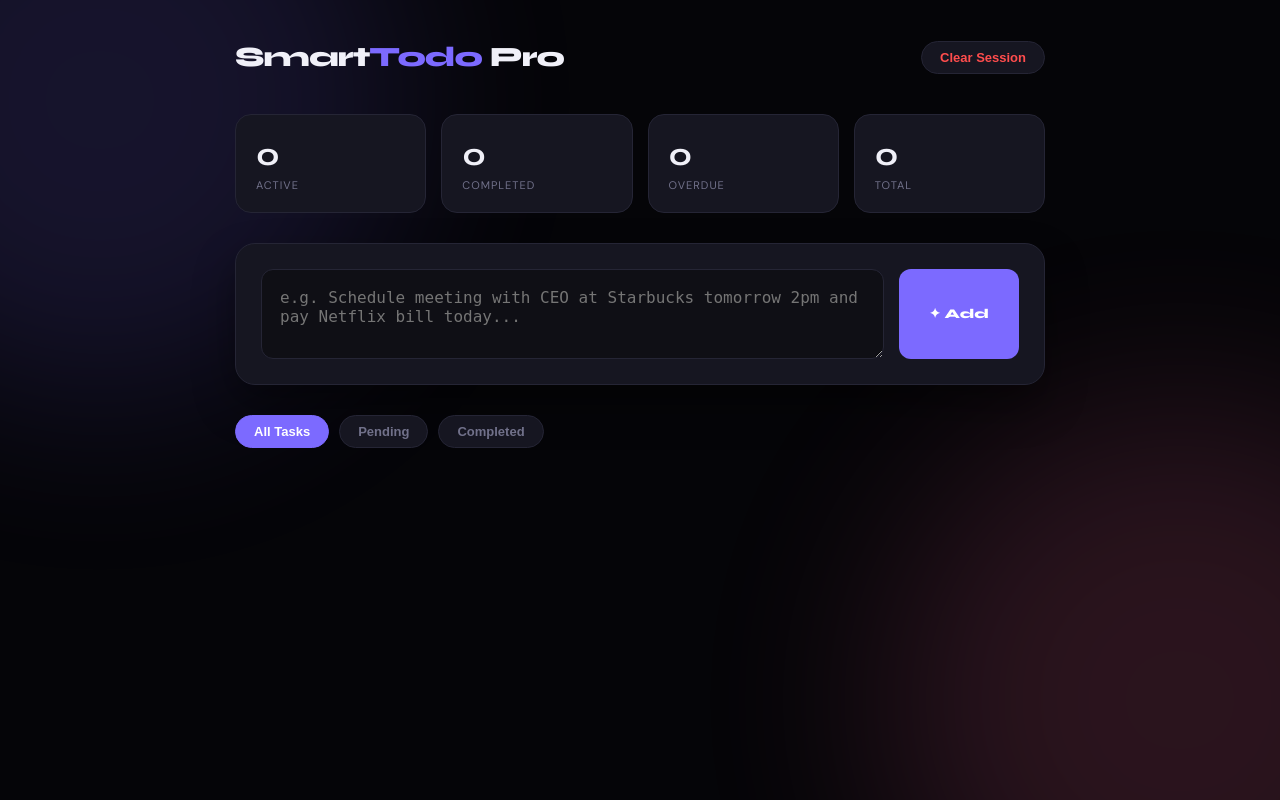
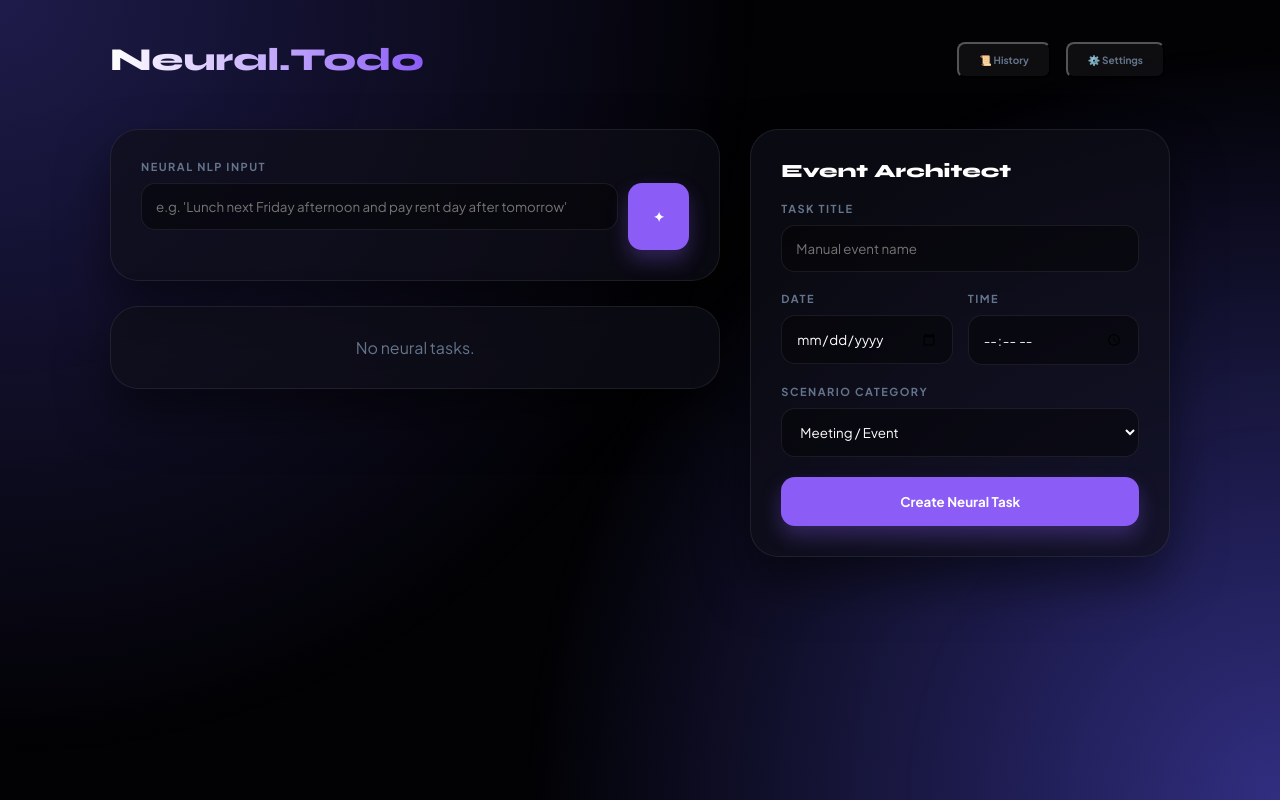
Before and after one commit to adhulshaju/Smarttodo, a Flask app: page / in a window 1280 px wide. Run offline with Flask 3, Linux system fonts and the light colour scheme.

Commit message:
Update index.html
3 index

```diff
--- a/templates/index.html
+++ b/templates/index.html
@@ -3,202 +3,210 @@
 <head>
     <meta charset="UTF-8">
     <meta name="viewport" content="width=device-width, initial-scale=1.0">
-    <title>SmartTodo Pro</title>
-    <link href="https://fonts.googleapis.com/css2?family=Syne:wght@700;800&family=DM+Sans:wght@400;500;700&display=swap" rel="stylesheet">
+    <title>SmartTodo Ultra Pro</title>
+    <link rel="stylesheet" href="https://cdnjs.cloudflare.com/ajax/libs/animate.css/4.1.1/animate.min.css"/>
+    <link href="https://fonts.googleapis.com/css2?family=Syne:wght@800&family=Plus+Jakarta+Sans:wght@400;600;700&display=swap" rel="stylesheet">
     <style>
         :root {
-            --bg: #050508; --surface: #0f0f15; --card: #161621; --border: #252535;
-            --accent: #7c6aff; --accent-glow: rgba(124,106,255,0.4);
-            --text: #f0f0f8; --muted: #71718a;
-            --high: #ff4d4d; --med: #ffb84d; --low: #4dffb8;
+            --bg: #020204; --card: rgba(15, 15, 25, 0.7); --border: rgba(255,255,255,0.08);
+            --accent: #8b5cf6; --accent-glow: rgba(139, 92, 246, 0.3);
+            --text: #ffffff; --muted: #64748b;
         }
-        *, *::before, *::after { box-sizing: border-box; margin:0; padding:0; }
-        body { background: var(--bg); color: var(--text); font-family: 'DM Sans', sans-serif; overflow-x: hidden; }
+        * { box-sizing: border-box; margin: 0; padding: 0; font-family: 'Plus Jakarta Sans', sans-serif; }
+        body { background: var(--bg); color: var(--text); min-height: 100vh; overflow-x: hidden; }
 
-        .bg-orb { position: fixed; width: 600px; height: 600px; border-radius: 50%; filter: blur(100px); z-index: 0; opacity: 0.15; pointer-events: none; }
-        .orb-1 { top: -200px; left: -200px; background: var(--accent); }
-        .orb-2 { bottom: -200px; right: -200px; background: #ff6a9b; }
+        .mesh { position: fixed; inset: 0; z-index: -1; background:
+            radial-gradient(circle at 0% 0%, #1e1b4b 0%, transparent 50%),
+            radial-gradient(circle at 100% 100%, #312e81 0%, transparent 50%); }
 
-        .container { max-width: 850px; margin: 0 auto; padding: 40px 20px; position: relative; z-index: 10; }
+        .container { max-width: 1100px; margin: 0 auto; padding: 40px 20px; }
 
-        header { display: flex; justify-content: space-between; align-items: center; margin-bottom: 40px; }
-        .logo { font-family: 'Syne', sans-serif; font-size: 28px; font-weight: 800; letter-spacing: -1px; }
-        .logo span { color: var(--accent); }
+        header { display: flex; justify-content: space-between; align-items: center; margin-bottom: 50px; }
+        .logo { font-family: 'Syne'; font-size: 32px; background: linear-gradient(to right, #fff, var(--accent)); -webkit-background-clip: text; -webkit-text-fill-color: transparent; }
 
-        /* Stats Grid */
-        .stats { display: grid; grid-template-columns: repeat(4, 1fr); gap: 15px; margin-bottom: 30px; }
-        .stat-card { background: var(--card); border: 1px solid var(--border); padding: 20px; border-radius: 16px; transition: 0.3s; }
-        .stat-card:hover { border-color: var(--accent); transform: translateY(-3px); }
-        .stat-card h3 { font-family: 'Syne'; font-size: 32px; margin-bottom: 4px; }
-        .stat-card p { font-size: 11px; color: var(--muted); text-transform: uppercase; letter-spacing: 1px; }
+        .app-grid { display: grid; grid-template-columns: 1.6fr 1.1fr; gap: 30px; }
 
-        /* AI Input Area */
-        .input-box { background: var(--card); border: 1px solid var(--border); border-radius: 20px; padding: 25px; box-shadow: 0 20px 40px rgba(0,0,0,0.4); margin-bottom: 30px; }
-        .nlp-group { display: flex; gap: 15px; }
-        .nlp-input { flex: 1; background: var(--surface); border: 1px solid var(--border); border-radius: 12px; padding: 18px; color: white; font-size: 16px; outline: none; min-height: 90px; transition: 0.3s; }
-        .nlp-input:focus { border-color: var(--accent); box-shadow: 0 0 15px var(--accent-glow); }
-        .add-btn { background: var(--accent); border: none; color: white; font-family: 'Syne'; font-weight: 800; padding: 0 30px; border-radius: 12px; cursor: pointer; transition: 0.2s; }
-        .add-btn:hover { filter: brightness(1.2); transform: scale(1.02); }
+        /* Glassmorphism */
+        .glass-card { background: var(--card); backdrop-filter: blur(25px); border: 1px solid var(--border); border-radius: 28px; padding: 30px; box-shadow: 0 25px 50px rgba(0,0,0,0.5); transition: 0.4s; }
+        .glass-card:hover { border-color: rgba(255,255,255,0.15); }
 
-        .ai-preview { margin-top: 15px; font-size: 13px; color: var(--accent); font-weight: 500; display: none; }
+        /* Inputs */
+        label { display: block; font-size: 11px; font-weight: 700; color: var(--muted); text-transform: uppercase; letter-spacing: 1.5px; margin-bottom: 10px; }
+        input, select { width: 100%; background: rgba(0,0,0,0.4); border: 1px solid var(--border); border-radius: 14px; padding: 14px; color: #fff; outline: none; margin-bottom: 20px; }
+        input:focus { border-color: var(--accent); box-shadow: 0 0 20px var(--accent-glow); }
 
-        /* Task List */
-        .todo-item { background: var(--card); border: 1px solid var(--border); border-radius: 18px; padding: 20px; display: flex; align-items: center; gap: 18px; margin-bottom: 12px; transition: 0.3s; animation: fadeIn 0.4s ease; }
-        .todo-item:hover { background: #1c1c2b; border-color: #353545; }
-        .todo-item.completed { opacity: 0.4; filter: grayscale(1); }
+        .btn-pro { background: var(--accent); color: #fff; border: none; padding: 16px; border-radius: 14px; font-weight: 700; cursor: pointer; width: 100%; transition: 0.3s; box-shadow: 0 10px 20px var(--accent-glow); }
+        .btn-pro:hover { transform: translateY(-3px); box-shadow: 0 15px 30px var(--accent); }
 
-        .checkbox { width: 26px; height: 26px; border: 2px solid var(--border); border-radius: 8px; cursor: pointer; transition: 0.2s; display: grid; place-items: center; }
-        .checkbox.checked { background: var(--accent); border-color: var(--accent); }
-        .checkbox.checked::after { content: '✓'; color: white; font-weight: bold; font-size: 14px; }
+        /* Todo Items */
+        .todo-item { display: flex; align-items: center; gap: 20px; padding: 20px; border-bottom: 1px solid var(--border); animation: slideInUp 0.5s ease-out; }
+        .todo-item:last-child { border: none; }
+        .check { width: 28px; height: 28px; border-radius: 10px; border: 2px solid var(--accent); cursor: pointer; display: grid; place-items: center; transition: 0.3s; flex-shrink: 0; }
+        .check.checked { background: var(--accent); }
+        .check.checked::after { content: '✓'; color: #fff; font-weight: bold; }
 
-        .todo-content { flex: 1; }
-        .todo-title { font-size: 17px; font-weight: 500; margin-bottom: 8px; }
-        .todo-badges { display: flex; gap: 8px; flex-wrap: wrap; }
-        .badge { font-size: 10px; padding: 4px 10px; border-radius: 6px; font-weight: 700; text-transform: uppercase; letter-spacing: 0.5px; }
-        .b-priority-high { background: rgba(255,77,77,0.15); color: var(--high); }
-        .b-priority-medium { background: rgba(255,184,77,0.15); color: var(--med); }
-        .b-cat { background: rgba(124,106,255,0.15); color: var(--accent); }
-        .b-date { background: rgba(255,255,255,0.05); color: var(--muted); }
-        .b-loc { background: rgba(77,255,184,0.15); color: var(--low); }
+        .info { flex: 1; }
+        .title { font-weight: 600; font-size: 17px; margin-bottom: 4px; }
+        .tag { font-size: 10px; font-weight: 700; padding: 4px 10px; border-radius: 8px; background: rgba(255,255,255,0.05); color: var(--muted); margin-right: 5px; }
 
-        .del-btn { color: var(--muted); cursor: pointer; font-size: 18px; transition: 0.2s; padding: 10px; }
-        .del-btn:hover { color: var(--high); }
+        /* Modal Settings */
+        .overlay { position: fixed; inset: 0; background: rgba(0,0,0,0.85); backdrop-filter: blur(15px); display: none; place-items: center; z-index: 1000; }
 
-        .filter-row { display: flex; gap: 10px; margin-bottom: 20px; }
-        .f-btn { background: var(--card); border: 1px solid var(--border); color: var(--muted); padding: 8px 18px; border-radius: 30px; cursor: pointer; font-size: 13px; font-weight: 600; }
-        .f-btn.active { background: var(--accent); color: white; border-color: var(--accent); }
-
-        @keyframes fadeIn { from { opacity: 0; transform: translateY(10px); } to { opacity: 1; transform: translateY(0); } }
+        @media (max-width: 900px) { .app-grid { grid-template-columns: 1fr; } }
     </style>
 </head>
 <body>
-
-<div class="bg-orb orb-1"></div>
-<div class="bg-orb orb-2"></div>
-
-<div class="container">
+    <div class="mesh"></div>
+    <div class="container animate__animated animate__fadeIn">
         <header>
-        <div class="logo">Smart<span>Todo</span> Pro</div>
-        <button class="f-btn" onclick="clearAll()" style="color: var(--high)">Clear Session</button>
+            <h1 class="logo">Neural.Todo</h1>
+            <div style="display:flex; gap:10px;">
+                <button onclick="toggleHistory()" class="tag" style="cursor:pointer; padding:10px 20px;">📜 History</button>
+                <button onclick="openSettings()" class="tag" style="cursor:pointer; padding:10px 20px;">⚙️ Settings</button>
+            </div>
         </header>
 
-    <div class="stats">
-        <div class="stat-card"> <h3 id="st-active">0</h3> <p>Active</p> </div>
-        <div class="stat-card"> <h3 id="st-done">0</h3> <p>Completed</p> </div>
-        <div class="stat-card"> <h3 id="st-over">0</h3> <p>Overdue</p> </div>
-        <div class="stat-card"> <h3 id="st-total">0</h3> <p>Total</p> </div>
+        <div class="app-grid">
+            <!-- Left: Smart Entry -->
+            <div class="pane">
+                <div class="glass-card animate__animated animate__fadeInLeft" style="margin-bottom: 25px;">
+                    <label>Neural NLP Input</label>
+                    <div style="display:flex; gap:10px;">
+                        <input type="text" id="ai-input" placeholder="e.g. 'Lunch next Friday afternoon and pay rent day after tomorrow'">
+                        <button onclick="parseAI()" class="btn-pro" style="width:auto; padding:0 25px;">✦</button>
+                    </div>
+                </div>
+                <div class="glass-card"><div id="todo-list"></div></div>
             </div>
 
-    <div class="input-box">
-        <div class="nlp-group">
-            <textarea id="nlp-input" class="nlp-input" placeholder="e.g. Schedule meeting with CEO at Starbucks tomorrow 2pm and pay Netflix bill today..."></textarea>
-            <button class="add-btn" onclick="processAI()">✦ Add</button>
-        </div>
-        <div id="ai-preview" class="ai-preview">✦ AI detected 2 tasks...</div>
+            <!-- Right: Event Architect (Manual) -->
+            <div class="pane">
+                <div class="glass-card animate__animated animate__fadeInRight">
+                    <h3 style="margin-bottom:20px; font-family:'Syne'">Event Architect</h3>
+                    <label>Task Title</label>
+                    <input type="text" id="m-title" placeholder="Manual event name">
+
+                    <div style="display:grid; grid-template-columns:1fr 1fr; gap:15px;">
+                        <div><label>Date</label><input type="date" id="m-date"></div>
+                        <div><label>Time</label><input type="time" id="m-time"></div>
                     </div>
 
-    <div class="filter-row">
-        <button class="f-btn active" id="f-all" onclick="setFilter('all')">All Tasks</button>
-        <button class="f-btn" id="f-active" onclick="setFilter('active')">Pending</button>
-        <button class="f-btn" id="f-done" onclick="setFilter('done')">Completed</button>
+                    <label>Scenario Category</label>
+                    <select id="m-cat">
+                        <option value="meeting">Meeting / Event</option>
+                        <option value="work">Work Project</option>
+                        <option value="finance">Finance / Bill</option>
+                        <option value="health">Health / Gym</option>
+                    </select>
+
+                    <button class="btn-pro" onclick="addManual()">Create Neural Task</button>
+                </div>
+            </div>
+        </div>
     </div>
 
-    <div id="todo-list"></div>
+    <!-- History Overlay -->
+    <div id="history-overlay" class="overlay" onclick="toggleHistory()">
+        <div class="glass-card" style="width:400px;" onclick="event.stopPropagation()">
+            <h3 style="margin-bottom:20px;">Archived Tasks</h3>
+            <div id="history-list"></div>
+            <button class="btn-pro" style="margin-top:20px;" onclick="toggleHistory()">Close</button>
+        </div>
     </div>
 
     <script>
-    let todos = JSON.parse(localStorage.getItem('pro_todos_v1') || '[]');
-    let currentFilter = 'all';
+        let todos = JSON.parse(localStorage.getItem('nt_active') || '[]');
+        let history = JSON.parse(localStorage.getItem('nt_history') || '[]');
 
         function save() {
-        localStorage.setItem('pro_todos_v1', JSON.stringify(todos));
+            localStorage.setItem('nt_active', JSON.stringify(todos));
+            localStorage.setItem('nt_history', JSON.stringify(history));
             render();
         }
 
-    async function processAI() {
-        const text = document.getElementById('nlp-input').value;
-        if(!text) return;
-
-        try {
-            const res = await fetch('/api/todos', {
+        async function parseAI() {
+            const input = document.getElementById('ai-input');
+            const res = await fetch('/api/parse', {
                 method: 'POST',
                 headers: {'Content-Type': 'application/json'},
-                body: JSON.stringify({ text })
+                body: JSON.stringify({text: input.value})
             });
-            const data = await res.json();
-            todos = [...data.todos, ...todos];
-            document.getElementById('nlp-input').value = '';
-            document.getElementById('ai-preview').style.display = 'none';
-            save();
-        } catch(e) { alert("Server not responding. Check app.py"); }
-    }
-
-    function toggle(id) {
-        todos = todos.map(t => t.id === id ? {...t, completed: !t.completed} : t);
+            const tasks = await res.json();
+            todos = [...tasks, ...todos];
+            input.value = '';
+            if(window.navigator.vibrate) window.navigator.vibrate(60);
             save();
         }
 
-    function del(id) {
-        todos = todos.filter(t => t.id !== id);
+        function addManual() {
+            const title = document.getElementById('m-title').value;
+            if(!title) return;
+            const date = document.getElementById('m-date').value;
+            const time = document.getElementById('m-time').value;
+
+            const task = {
+                id: Date.now(),
+                title: title,
+                due_date: date && time ? `${date}T${time}` : null,
+                category: document.getElementById('m-cat').value,
+                completed: false
+            };
+            todos.unshift(task);
             save();
         }
 
-    function clearAll() { if(confirm('Delete everything?')) { todos = []; save(); } }
+        function completeTask(id) {
+            const task = todos.find(t => t.id === id);
+            history.unshift(task);
+            todos = todos.filter(t => t.id !== id);
+            if(window.navigator.vibrate) window.navigator.vibrate([40, 30, 40]);
+            save();
+        }
 
-    function setFilter(f) {
-        currentFilter = f;
-        document.querySelectorAll('.f-btn').forEach(b => b.classList.remove('active'));
-        document.getElementById('f-' + f).classList.add('active');
-        render();
+        function toggleHistory() {
+            const overlay = document.getElementById('history-overlay');
+            overlay.style.display = overlay.style.display === 'grid' ? 'none' : 'grid';
+            renderHistory();
         }
+
+        // Notification Engine
+        setInterval(() => {
+            const now = new Date().getTime();
+            todos.forEach(t => {
+                if(t.due_date && !t.reminded) {
+                    const taskTime = new Date(t.due_date).getTime();
+                    if(taskTime - now < 60000 && taskTime > now) {
+                        new Notification(`Neural Reminder: ${t.title}`);
+                        t.reminded = true;
+                    }
+                }
+            });
+        }, 20000);
 
         function render() {
             const list = document.getElementById('todo-list');
-        const now = new Date();
-
-        let filtered = todos.filter(t => {
-            if(currentFilter === 'active') return !t.completed;
-            if(currentFilter === 'done') return t.completed;
-            return true;
-        });
-
-        list.innerHTML = filtered.map(t => `
-            <div class="todo-item ${t.completed ? 'completed' : ''}">
-                <div class="checkbox ${t.completed ? 'checked' : ''}" onclick="toggle(${t.id})"></div>
-                <div class="todo-content">
-                    <div class="todo-title">${t.title}</div>
-                    <div class="todo-badges">
-                        <span class="badge b-priority-${t.priority}">${t.priority}</span>
-                        <span class="badge b-cat">${t.category}</span>
-                        ${t.location ? `<span class="badge b-loc">📍 ${t.location}</span>` : ''}
-                        ${t.due_date ? `<span class="badge b-date">📅 ${new Date(t.due_date).toLocaleString([], {month:'short', day:'numeric', hour:'2-digit', minute:'2-digit'})}</span>` : ''}
+            list.innerHTML = todos.length === 0 ? '<p style="color:var(--muted); text-align:center;">No neural tasks.</p>' :
+            todos.map(t => `
+                <div class="todo-item">
+                    <div class="check" onclick="completeTask(${t.id})"></div>
+                    <div class="info">
+                        <div class="title">${t.title}</div>
+                        <span class="tag">${t.category}</span>
+                        <span class="tag" style="background:rgba(255,255,255,0.02)">📅 ${t.due_date ? new Date(t.due_date).toLocaleString() : 'No Time'}</span>
                     </div>
                 </div>
-                <div class="del-btn" onclick="del(${t.id})">✕</div>
-            </div>
             `).join('');
-
-        // Stats Update
-        document.getElementById('st-total').innerText = todos.length;
-        document.getElementById('st-active').innerText = todos.filter(t => !t.completed).length;
-        document.getElementById('st-done').innerText = todos.filter(t => t.completed).length;
-        document.getElementById('st-over').innerText = todos.filter(t => t.due_date && new Date(t.due_date) < now && !t.completed).length;
         }
 
-    // AI Preview Logic
-    document.getElementById('nlp-input').addEventListener('input', (e) => {
-        const text = e.target.value;
-        const preview = document.getElementById('ai-preview');
-        if(text.length > 10) {
-            const count = text.split(/and|then|also|[.!?;]/i).filter(s => s.trim().length > 3).length;
-            preview.innerText = `✦ AI will create approx. ${count} tasks...`;
-            preview.style.display = 'block';
-        } else {
-            preview.style.display = 'none';
+        function renderHistory() {
+            const hl = document.getElementById('history-list');
+            hl.innerHTML = history.map(t => `<div class="todo-item"><div class="info">${t.title}</div></div>`).join('');
         }
+
+        document.addEventListener('DOMContentLoaded', () => {
+            render();
+            if(Notification.permission !== 'granted') Notification.requestPermission();
         });
-
-    document.addEventListener('DOMContentLoaded', render);
     </script>
 </body>
 </html>
```
Lines whose indentation alone changed are shown as unchanged.
